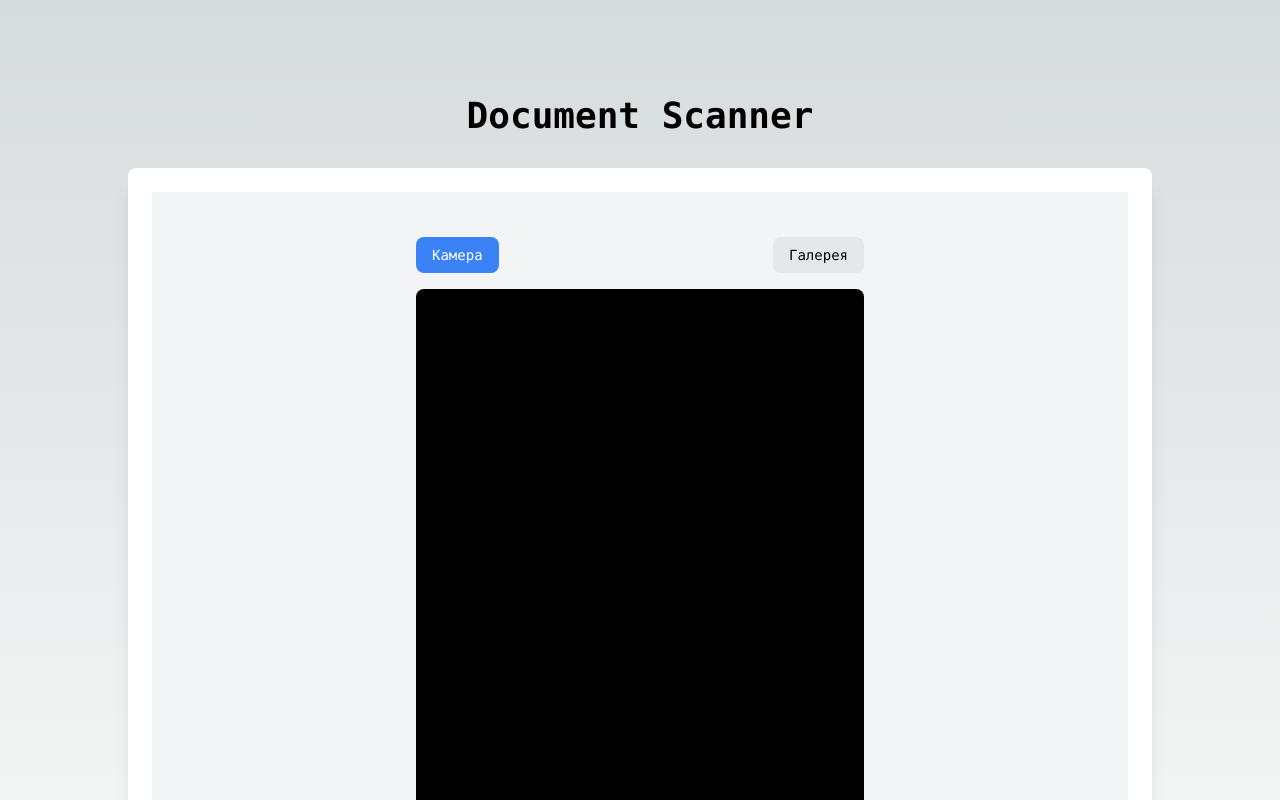
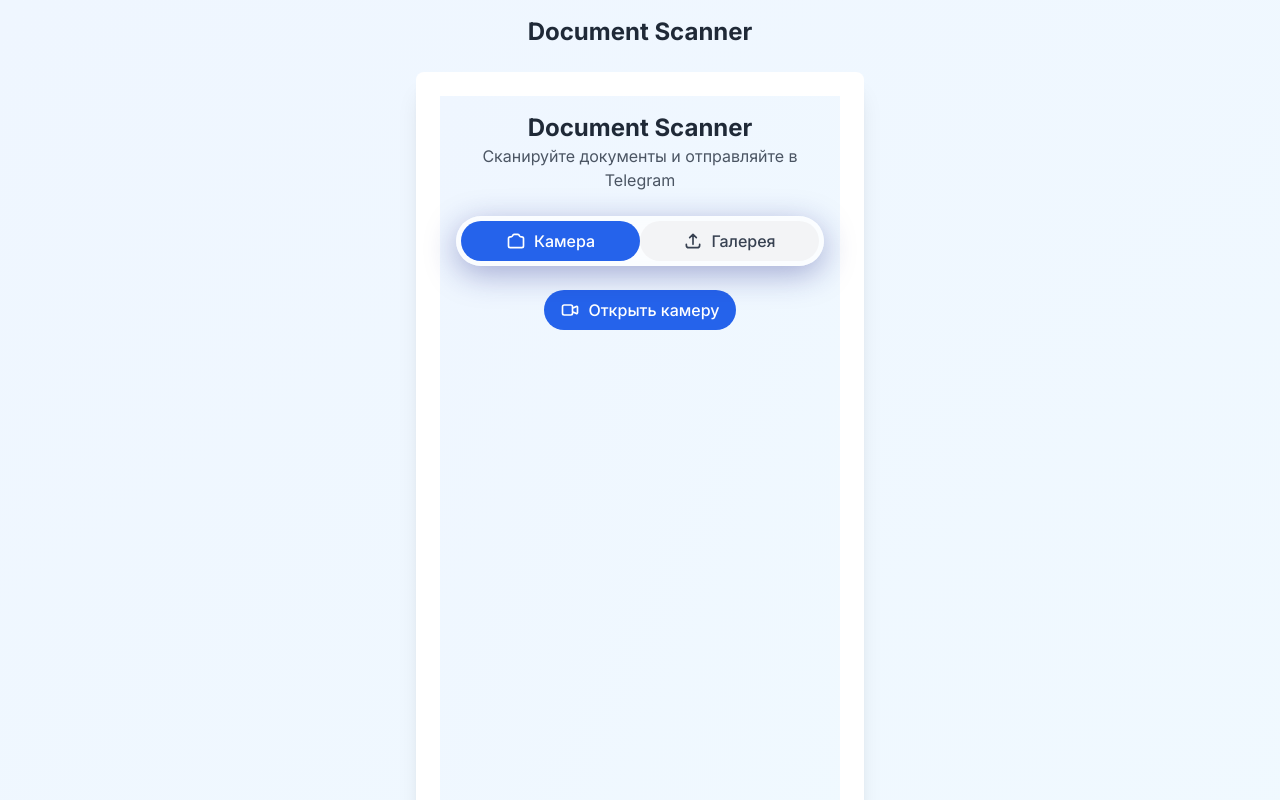
Before and after one commit to tolobainasip/scanner-t, a Next.js app: page / in a window 1280 px wide. Shown: the top 800 px of the page. Built offline with nearby package versions, Linux system fonts and the light colour scheme.

Commit message:
Update project files for deployment

```diff
--- a/src/app/globals.css
+++ b/src/app/globals.css
@@ -3,17 +3,81 @@
 @tailwind utilities;
 
 :root {
-  --foreground-rgb: 0, 0, 0;
-  --background-start-rgb: 214, 219, 220;
-  --background-end-rgb: 255, 255, 255;
+  --primary: #2563eb;
+  --primary-dark: #1d4ed8;
+  --secondary: #64748b;
+  --accent: #0ea5e9;
+  --background: #f8fafc;
+  --foreground: #0f172a;
 }
 
 body {
-  color: rgb(var(--foreground-rgb));
-  background: linear-gradient(
-      to bottom,
-      transparent,
-      rgb(var(--background-end-rgb))
-    )
-    rgb(var(--background-start-rgb));
+  background: var(--background);
+  color: var(--foreground);
 }
+
+.glass-morphism {
+  background: rgba(255, 255, 255, 0.7);
+  backdrop-filter: blur(10px);
+  border: 1px solid rgba(255, 255, 255, 0.2);
+  box-shadow: 0 8px 32px 0 rgba(31, 38, 135, 0.37);
+}
+
+.camera-container {
+  position: relative;
+  width: 100%;
+  height: 0;
+  padding-bottom: 75%; /* 4:3 Aspect Ratio */
+  overflow: hidden;
+  background: #000;
+  border-radius: 0.5rem;
+}
+
+.camera-container video {
+  position: absolute;
+  width: 100%;
+  height: 100%;
+  object-fit: cover;
+}
+
+.controls-container {
+  margin-top: 1rem;
+  display: flex;
+  justify-content: center;
+  gap: 1rem;
+}
+
+.file-drop-zone {
+  border: 2px dashed #e2e8f0;
+  border-radius: 0.5rem;
+  padding: 2rem;
+  text-align: center;
+  background: #f8fafc;
+  cursor: pointer;
+  transition: all 0.2s ease;
+}
+
+.file-drop-zone:hover {
+  border-color: var(--primary);
+  background: #f1f5f9;
+}
+
+.btn {
+  @apply px-4 py-2 rounded-full font-medium transition-all duration-200 flex items-center justify-center gap-2;
+}
+
+.btn-primary {
+  @apply bg-blue-600 text-white hover:bg-blue-700 active:bg-blue-800;
+}
+
+.btn-secondary {
+  @apply bg-gray-100 text-gray-700 hover:bg-gray-200 active:bg-gray-300;
+}
+
+.btn-accent {
+  @apply bg-sky-500 text-white hover:bg-sky-600 active:bg-sky-700;
+}
+
+.btn-danger {
+  @apply bg-red-500 text-white hover:bg-red-600 active:bg-red-700;
+}
--- a/src/app/page.tsx
+++ b/src/app/page.tsx
@@ -5,11 +5,9 @@
 
 export default function Home() {
   return (
-    <main className="flex min-h-screen flex-col items-center justify-between p-24">
-      <div className="z-10 max-w-5xl w-full items-center justify-between font-mono text-sm">
-        <h1 className="text-4xl font-bold text-center mb-8">
-          Document Scanner
-        </h1>
+    <main className="min-h-screen bg-gradient-to-br from-blue-50 to-sky-50 p-4">
+      <div className="max-w-md mx-auto space-y-6">
+        <h1 className="text-2xl font-bold text-center text-gray-800">Document Scanner</h1>
         <div className="bg-white rounded-lg shadow-xl p-6">
           <Scanner />
         </div>
--- a/src/components/Scanner.tsx
+++ b/src/components/Scanner.tsx
@@ -1,49 +1,19 @@
 "use client";
 
-import React, { useEffect, useRef, useState } from 'react';
-import { initializeImageCapture, processImage } from '@/utils/imageProcessing';
-import { convertToPDF, convertToWord } from '@/utils/documentConversion';
+import React, { useRef, useState } from 'react';
+import { sendToTelegram } from '../config/telegram';
 
-export const Scanner: React.FC = () => {
+export const Scanner = () => {
     const videoRef = useRef<HTMLVideoElement>(null);
     const canvasRef = useRef<HTMLCanvasElement>(null);
-    const fileInputRef = useRef<HTMLInputElement>(null);
     const streamRef = useRef<MediaStream | null>(null);
     const [isCapturing, setIsCapturing] = useState(false);
     const [processedImage, setProcessedImage] = useState<ImageData | null>(null);
-    const [recognizedText, setRecognizedText] = useState<string>('');
-    const [availableCameras, setAvailableCameras] = useState<MediaDeviceInfo[]>([]);
-    const [selectedCamera, setSelectedCamera] = useState<string>('');
+    const [isCameraOpen, setIsCameraOpen] = useState(false);
     const [isCamera, setIsCamera] = useState(true);
 
-    // Добавим определение мобильного устройства
+    // Определяем, является ли устройство мобильным
     const isMobile = typeof window !== 'undefined' && /iPhone|iPad|iPod|Android/i.test(navigator.userAgent);
-
-    useEffect(() => {
-        const getDevices = async () => {
-            try {
-                const devices = await navigator.mediaDevices.enumerateDevices();
-                const videoDevices = devices.filter(device => device.kind === 'videoinput');
-                setAvailableCameras(videoDevices);
-
-                // На мобильных устройствах предпочитаем заднюю камеру
-                if (isMobile) {
-                    const backCamera = videoDevices.find(device =>
-                        device.label.toLowerCase().includes('back') ||
-                        device.label.toLowerCase().includes('задняя') ||
-                        device.label.toLowerCase().includes('rear')
-                    );
-                    if (backCamera) {
-                        setSelectedCamera(backCamera.deviceId);
-                    }
-                }
-            } catch (error) {
-                console.error('Error getting devices:', error);
-            }
-        };
-
-        getDevices();
-    }, []);
 
     const startCamera = async () => {
         try {
@@ -53,7 +23,6 @@
 
             const constraints = {
                 video: {
-                    deviceId: selectedCamera ? { exact: selectedCamera } : undefined,
                     facingMode: isMobile ? 'environment' : 'user',
                     width: { ideal: 1920 },
                     height: { ideal: 1080 }
@@ -65,31 +34,35 @@
             if (videoRef.current) {
                 videoRef.current.srcObject = stream;
             }
+            setIsCameraOpen(true);
         } catch (error) {
             console.error('Error accessing camera:', error);
             alert('Ошибка при доступе к камере. Пожалуйста, убедитесь, что у приложения есть разрешение на использование камеры.');
         }
     };
 
-    const handleCameraChange = (event: React.ChangeEvent<HTMLSelectElement>) => {
-        const deviceId = event.target.value;
-        setSelectedCamera(deviceId);
-        startCamera();
+    const stopCamera = () => {
+        if (streamRef.current) {
+            streamRef.current.getTracks().forEach(track => track.stop());
+            streamRef.current = null;
+        }
+        if (videoRef.current) {
+            videoRef.current.srcObject = null;
+        }
+        setIsCameraOpen(false);
     };
 
     const handleFileUpload = async (event: React.ChangeEvent<HTMLInputElement>) => {
         const file = event.target.files?.[0];
-        if (!file || !canvasRef.current) return;
+        if (!file) return;
 
-        setIsCapturing(true);
         try {
             const img = new Image();
             img.src = URL.createObjectURL(file);
-            await new Promise((resolve) => {
-                img.onload = resolve;
-            });
+            img.onload = () => {
+                const canvas = canvasRef.current;
+                if (!canvas) return;
 
-            const canvas = canvasRef.current;
                 canvas.width = img.width;
                 canvas.height = img.height;
                 const ctx = canvas.getContext('2d');
@@ -97,139 +70,39 @@
 
                 ctx.drawImage(img, 0, 0);
                 const imageData = ctx.getImageData(0, 0, canvas.width, canvas.height);
-
-            const { processedImage: processed, text } = await processImage(imageData);
-            setProcessedImage(processed);
-            setRecognizedText(text);
+                setProcessedImage(imageData);
+            };
         } catch (error) {
-            console.error('Ошибка при обработке файла:', error);
-        } finally {
-            setIsCapturing(false);
+            console.error('Error processing file:', error);
         }
     };
 
     const captureImage = async () => {
         if (!videoRef.current || !canvasRef.current) return;
 
-        setIsCapturing(true);
-        try {
+        const video = videoRef.current;
         const canvas = canvasRef.current;
-            const video = videoRef.current;
+
         canvas.width = video.videoWidth;
         canvas.height = video.videoHeight;
-
         const ctx = canvas.getContext('2d');
         if (!ctx) return;
 
         ctx.drawImage(video, 0, 0);
         const imageData = ctx.getImageData(0, 0, canvas.width, canvas.height);
-
-            const { processedImage: processed, text } = await processImage(imageData);
-            setProcessedImage(processed);
-            setRecognizedText(text);
-        } catch (error) {
-            console.error('Ошибка при захвате изображения:', error);
-        } finally {
-            setIsCapturing(false);
-        }
-    };
-
-    const saveAsPDF = async () => {
-        if (!processedImage || !recognizedText) return;
-
-        try {
-            const pdfBytes = await convertToPDF(processedImage, recognizedText);
-            const blob = new Blob([pdfBytes], { type: 'application/pdf' });
-
-            if (window.Telegram?.WebApp) {
-                // Отправляем файл в Telegram
-                const file = new File([blob], 'scanned-document.pdf', { type: 'application/pdf' });
-                window.Telegram.WebApp.sendData(JSON.stringify({
-                    type: 'pdf',
-                    text: recognizedText,
-                    file: await fileToBase64(file)
-                }));
-            } else {
-                // Если не в Telegram, сохраняем локально
-                const url = URL.createObjectURL(blob);
-                const a = document.createElement('a');
-                a.href = url;
-                a.download = 'scanned-document.pdf';
-                document.body.appendChild(a);
-                a.click();
-                document.body.removeChild(a);
-                URL.revokeObjectURL(url);
-            }
-        } catch (error) {
-            console.error('Ошибка при сохранении PDF:', error);
-        }
-    };
-
-    const saveAsWord = async () => {
-        if (!processedImage || !recognizedText) return;
-
-        try {
-            const docxBytes = await convertToWord(processedImage, recognizedText);
-            const blob = new Blob([docxBytes], { type: 'application/vnd.openxmlformats-officedocument.wordprocessingml.document' });
-
-            if (window.Telegram?.WebApp) {
-                // Отправляем файл в Telegram
-                const file = new File([blob], 'scanned-document.docx', {
-                    type: 'application/vnd.openxmlformats-officedocument.wordprocessingml.document'
-                });
-                window.Telegram.WebApp.sendData(JSON.stringify({
-                    type: 'docx',
-                    text: recognizedText,
-                    file: await fileToBase64(file)
-                }));
-            } else {
-                // Если не в Telegram, сохраняем локально
-                const url = URL.createObjectURL(blob);
-                const a = document.createElement('a');
-                a.href = url;
-                a.download = 'scanned-document.docx';
-                document.body.appendChild(a);
-                a.click();
-                document.body.removeChild(a);
-                URL.revokeObjectURL(url);
-            }
-        } catch (error) {
-            console.error('Ошибка при сохранении Word:', error);
-        }
-    };
-
-    const sendToTelegram = async (file: File) => {
-        if (!processedImage || !recognizedText || !canvasRef.current) return;
-
-        try {
-            const canvas = canvasRef.current;
-            const imageBlob = await new Promise<Blob>((resolve) => {
-                canvas.toBlob((blob) => {
-                    if (blob) resolve(blob);
-                }, 'image/jpeg', 0.8);
-            });
-
-            if (window.Telegram?.WebApp) {
-                window.Telegram.WebApp.sendData(JSON.stringify({
-                    type: 'image',
-                    text: recognizedText,
-                    file: await fileToBase64(file)
-                }));
-            }
-        } catch (error) {
-            console.error('Ошибка при отправке в Telegram:', error);
-        }
+        setProcessedImage(imageData);
+        stopCamera();
     };
 
     const handleSendToTelegram = async () => {
-        if (!processedImage) {
+        if (!processedImage || !canvasRef.current) {
             alert('Сначала сделайте снимок!');
             return;
         }
 
         try {
-            // Конвертируем base64 в File
-            const response = await fetch(canvasRef.current?.toDataURL());
+            const dataUrl = canvasRef.current.toDataURL('image/jpeg');
+            const response = await fetch(dataUrl);
             const blob = await response.blob();
             const file = new File([blob], 'scan.jpg', { type: 'image/jpeg' });
 
@@ -240,58 +113,83 @@
         }
     };
 
-    // Вспомогательная функция для конвертации файла в base64
-    const fileToBase64 = (file: File): Promise<string> => {
-        return new Promise((resolve, reject) => {
-            const reader = new FileReader();
-            reader.readAsDataURL(file);
-            reader.onload = () => resolve(reader.result as string);
-            reader.onerror = error => reject(error);
-        });
-    };
+    return (
+        <div className="min-h-screen bg-gradient-to-br from-blue-50 to-sky-50 p-4">
+            <div className="max-w-md mx-auto space-y-6">
+                {/* Header */}
+                <div className="text-center">
+                    <h1 className="text-2xl font-bold text-gray-800">Document Scanner</h1>
+                    <p className="text-gray-600">Сканируйте документы и отправляйте в Telegram</p>
+                </div>
 
-    // Обновляем UI для лучшей поддержки мобильных устройств
-    return (
-        <div className="flex flex-col items-center justify-center min-h-screen bg-gray-100 p-4">
-            <div className="w-full max-w-md">
-                <div className="mb-4 flex justify-between items-center">
+                {/* Mode Switcher */}
+                <div className="glass-morphism rounded-full p-1 flex justify-between">
                     <button
-                        onClick={() => setIsCamera(true)}
-                        className={`px-4 py-2 rounded-lg ${isCamera ? 'bg-blue-500 text-white' : 'bg-gray-200'}`}
+                        onClick={() => {
+                            setIsCamera(true);
+                            stopCamera();
+                        }}
+                        className={`flex-1 btn ${isCamera ? 'btn-primary' : 'btn-secondary'}`}
                     >
+                        <span className="flex items-center justify-center gap-2">
+                            <svg className="w-5 h-5" fill="none" stroke="currentColor" viewBox="0 0 24 24">
+                                <path strokeLinecap="round" strokeLinejoin="round" strokeWidth={2}
+                                    d="M3 9a2 2 0 012-2h.93a2 2 0 001.664-.89l.812-1.22A2 2 0 0110.07 4h3.86a2 2 0 011.664.89l.812 1.22A2 2 0 0018.07 7H19a2 2 0 012 2v9a2 2 0 01-2 2H5a2 2 0 01-2-2V9z" />
+                            </svg>
                             Камера
+                        </span>
                     </button>
                     <button
-                        onClick={() => setIsCamera(false)}
-                        className={`px-4 py-2 rounded-lg ${!isCamera ? 'bg-blue-500 text-white' : 'bg-gray-200'}`}
+                        onClick={() => {
+                            setIsCamera(false);
+                            stopCamera();
+                        }}
+                        className={`flex-1 btn ${!isCamera ? 'btn-primary' : 'btn-secondary'}`}
                     >
+                        <span className="flex items-center justify-center gap-2">
+                            <svg className="w-5 h-5" fill="none" stroke="currentColor" viewBox="0 0 24 24">
+                                <path strokeLinecap="round" strokeLinejoin="round" strokeWidth={2}
+                                    d="M4 16v1a3 3 0 003 3h10a3 3 0 003-3v-1m-4-8l-4-4m0 0L8 8m4-4v12" />
+                            </svg>
                             Галерея
+                        </span>
                     </button>
                 </div>
 
-                {isCamera && (
-                    <>
-                        <div className="relative w-full aspect-[3/4] bg-black rounded-lg overflow-hidden">
+                {/* Main Content */}
+                {isCamera && !isCameraOpen && (
+                    <div className="flex justify-center">
+                        <button
+                            onClick={startCamera}
+                            className="btn btn-primary"
+                        >
+                            <span className="flex items-center gap-2">
+                                <svg className="w-5 h-5" fill="none" stroke="currentColor" viewBox="0 0 24 24">
+                                    <path strokeLinecap="round" strokeLinejoin="round" strokeWidth={2}
+                                        d="M15 10l4.553-2.276A1 1 0 0121 8.618v6.764a1 1 0 01-1.447.894L15 14M5 18h8a2 2 0 002-2V8a2 2 0 00-2-2H5a2 2 0 00-2 2v8a2 2 0 002 2z" />
+                                </svg>
+                                Открыть камеру
+                            </span>
+                        </button>
+                    </div>
+                )}
+
+                {isCamera && isCameraOpen && (
+                    <div className="camera-container">
                         <video
                             ref={videoRef}
                             autoPlay
                             playsInline
                             className="absolute inset-0 w-full h-full object-cover"
                         />
+                        <div className="absolute inset-0 flex items-center justify-center">
+                            <div className="w-[90%] h-[80%] border-2 border-white/50 rounded-lg"></div>
                         </div>
-                        <div className="mt-4 flex justify-center">
-                            <button
-                                onClick={captureImage}
-                                className="px-6 py-3 bg-blue-500 text-white rounded-full hover:bg-blue-600 transition-colors"
-                            >
-                                Сделать снимок
-                            </button>
                     </div>
-                    </>
                 )}
 
                 {!isCamera && (
-                    <div className="w-full p-4 border-2 border-dashed border-gray-300 rounded-lg text-center">
+                    <div className="file-drop-zone">
                         <input
                             type="file"
                             accept="image/*"
@@ -301,45 +199,66 @@
                         />
                         <label
                             htmlFor="fileInput"
-                            className="cursor-pointer px-6 py-3 bg-blue-500 text-white rounded-lg hover:bg-blue-600 transition-colors inline-block"
+                            className="flex flex-col items-center justify-center cursor-pointer"
                         >
-                            Выбрать файл
+                            <svg className="w-12 h-12 text-gray-400 mb-4" fill="none" stroke="currentColor" viewBox="0 0 24 24">
+                                <path strokeLinecap="round" strokeLinejoin="round" strokeWidth={2}
+                                    d="M7 16a4 4 0 01-.88-7.903A5 5 0 1115.9 6L16 6a5 5 0 011 9.9M15 13l-3-3m0 0l-3 3m3-3v12" />
+                            </svg>
+                            <span className="text-gray-600">Нажмите или перетащите файл сюда</span>
                         </label>
                     </div>
                 )}
 
+                {/* Preview */}
                 {processedImage && (
-                    <div className="mt-4">
+                    <div className="mt-6 space-y-4">
                         <canvas
                             ref={canvasRef}
-                            className="w-full rounded-lg shadow-lg"
+                            className="w-full rounded-2xl shadow-xl"
                         />
-                        <div className="mt-4 flex flex-wrap gap-2 justify-center">
+                        <div className="flex flex-wrap gap-3 justify-center">
                             <button
                                 onClick={handleSendToTelegram}
-                                className="px-4 py-2 bg-[#0088cc] text-white rounded-lg hover:bg-[#0077b5]"
+                                className="btn btn-accent"
                             >
+                                <span className="flex items-center gap-2">
+                                    <svg className="w-5 h-5" fill="none" stroke="currentColor" viewBox="0 0 24 24">
+                                        <path strokeLinecap="round" strokeLinejoin="round" strokeWidth={2}
+                                            d="M12 19l9 2-9-18-9 18 9-2zm0 0v-8" />
+                                    </svg>
                                     Отправить в Telegram
+                                </span>
                             </button>
                             <button
-                                onClick={() => setProcessedImage(null)}
-                                className="px-4 py-2 bg-red-500 text-white rounded-lg hover:bg-red-600"
+                                onClick={() => {
+                                    setProcessedImage(null);
+                                    setIsCameraOpen(false);
+                                }}
+                                className="btn btn-danger"
                             >
                                 Отменить
                             </button>
+                        </div>
+                    </div>
+                )}
+
+                {/* Camera Controls */}
+                {isCamera && isCameraOpen && !processedImage && (
+                    <div className="controls-container">
                         <button
-                                onClick={saveAsPDF}
-                                className="px-4 py-2 bg-green-500 text-white rounded-lg hover:bg-green-600"
+                            onClick={captureImage}
+                            className="btn btn-primary"
                         >
-                                Сохранить PDF
+                            <span className="flex items-center gap-2">
+                                <svg className="w-5 h-5" fill="none" stroke="currentColor" viewBox="0 0 24 24">
+                                    <circle cx="12" cy="12" r="3" />
+                                    <path strokeLinecap="round" strokeLinejoin="round" strokeWidth={2}
+                                        d="M3 9a2 2 0 012-2h.93a2 2 0 001.664-.89l.812-1.22A2 2 0 0110.07 4h3.86a2 2 0 011.664.89l.812 1.22A2 2 0 0018.07 7H19a2 2 0 012 2v9a2 2 0 01-2 2H5a2 2 0 01-2-2V9z" />
+                                </svg>
+                                Сделать снимок
+                            </span>
                         </button>
-                            <button
-                                onClick={saveAsWord}
-                                className="px-4 py-2 bg-purple-500 text-white rounded-lg hover:bg-purple-600"
-                            >
-                                Сохранить Word
-                            </button>
-                        </div>
                     </div>
                 )}
             </div>
--- a/src/components/TelegramProvider.tsx
+++ b/src/components/TelegramProvider.tsx
@@ -1,10 +1,11 @@
 "use client";
 
 import React, { useEffect } from 'react';
-import { initTelegramApp } from '../config/telegram';
+import { initTelegramApp } from '@/config/telegram';
 
-export const TelegramProvider = ({ children }: { children: React.ReactNode }) => {
+export const TelegramProvider: React.FC<{ children: React.ReactNode }> = ({ children }) => {
   useEffect(() => {
+    // Инициализируем Telegram Web App
     initTelegramApp();
   }, []);
 
```
Also changed, not shown: src/app/layout.tsx (+0 -16 lines), src/config/telegram.ts (+17 -19 lines). Lines whose indentation alone changed are shown as unchanged.
